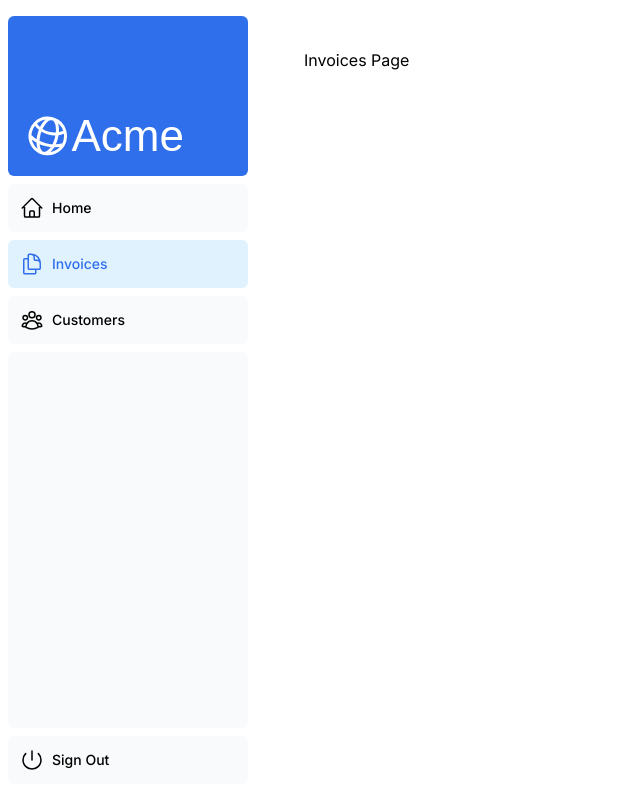
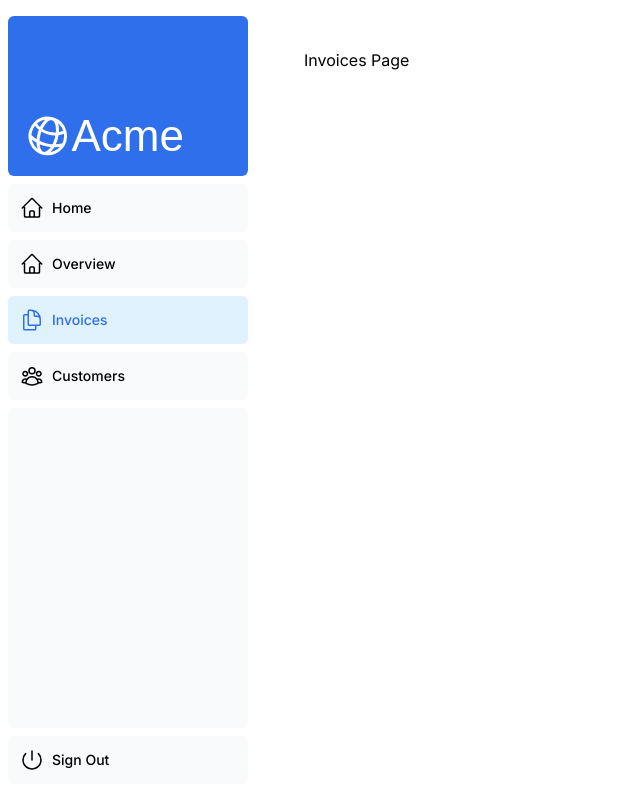
Before and after one commit to rakellbandeira/acme-project, a Next.js app in the folder nextjs-dashboard/: page /dashboard/invoices in a window 1280 px wide. Shown: the whole page, without its empty margins (0-640 px from the left). Built offline with nearby package versions, Linux system fonts and the light colour scheme; a web font is replaced by a local one.

Commit message:
fix route 1

```diff
--- a/nextjs-dashboard/app/ui/dashboard/nav-links.tsx
+++ b/nextjs-dashboard/app/ui/dashboard/nav-links.tsx
@@ -13,11 +13,8 @@ import clsx from 'clsx';
 // Depending on the size of the application, this would be stored in a database.
 const links = [
   { name: 'Home', href: '/dashboard', icon: HomeIcon },
-  {
-    name: 'Invoices',
-    href: '/dashboard/invoices',
-    icon: DocumentDuplicateIcon,
-  },
+  { name: 'Overview', href: '/dashboard/overview', icon: HomeIcon }, // Add this if needed
+  { name: 'Invoices', href: '/dashboard/invoices', icon: DocumentDuplicateIcon },
   { name: 'Customers', href: '/dashboard/customers', icon: UserGroupIcon },
 ];
 
```
